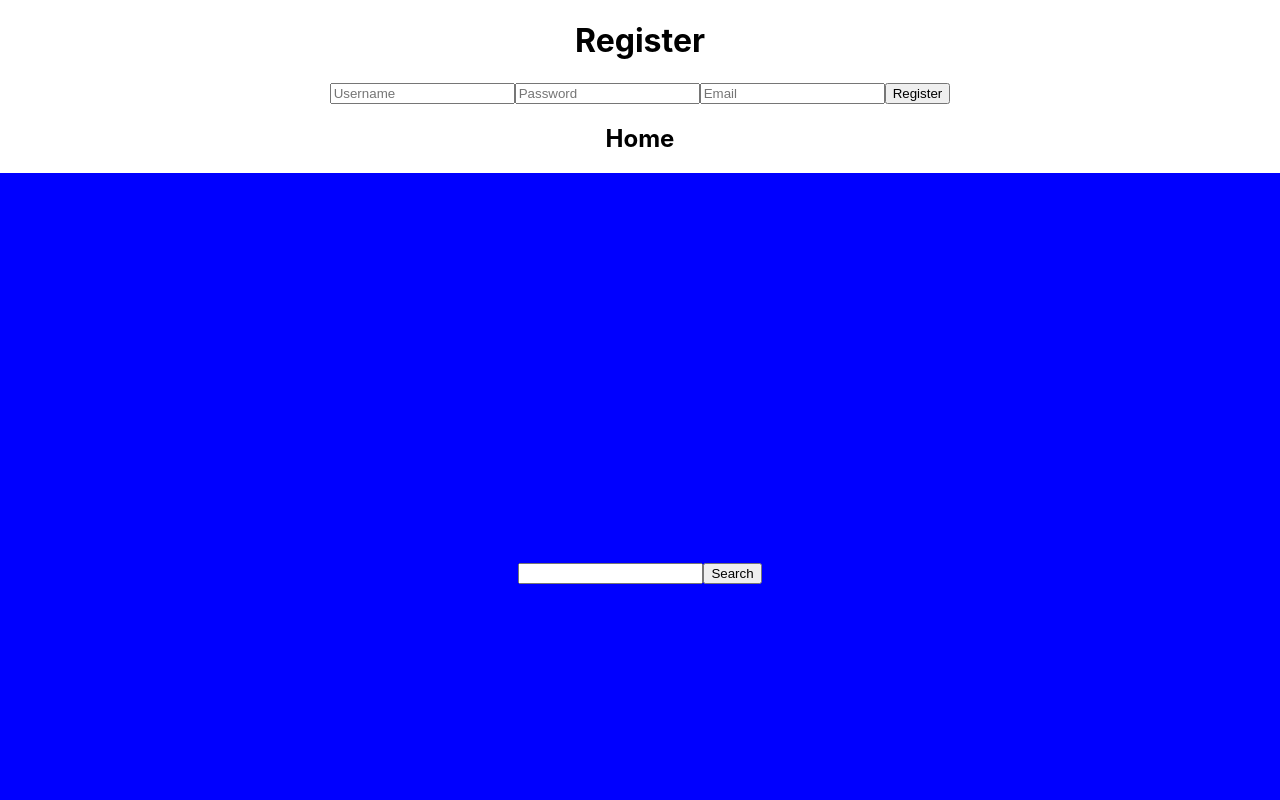
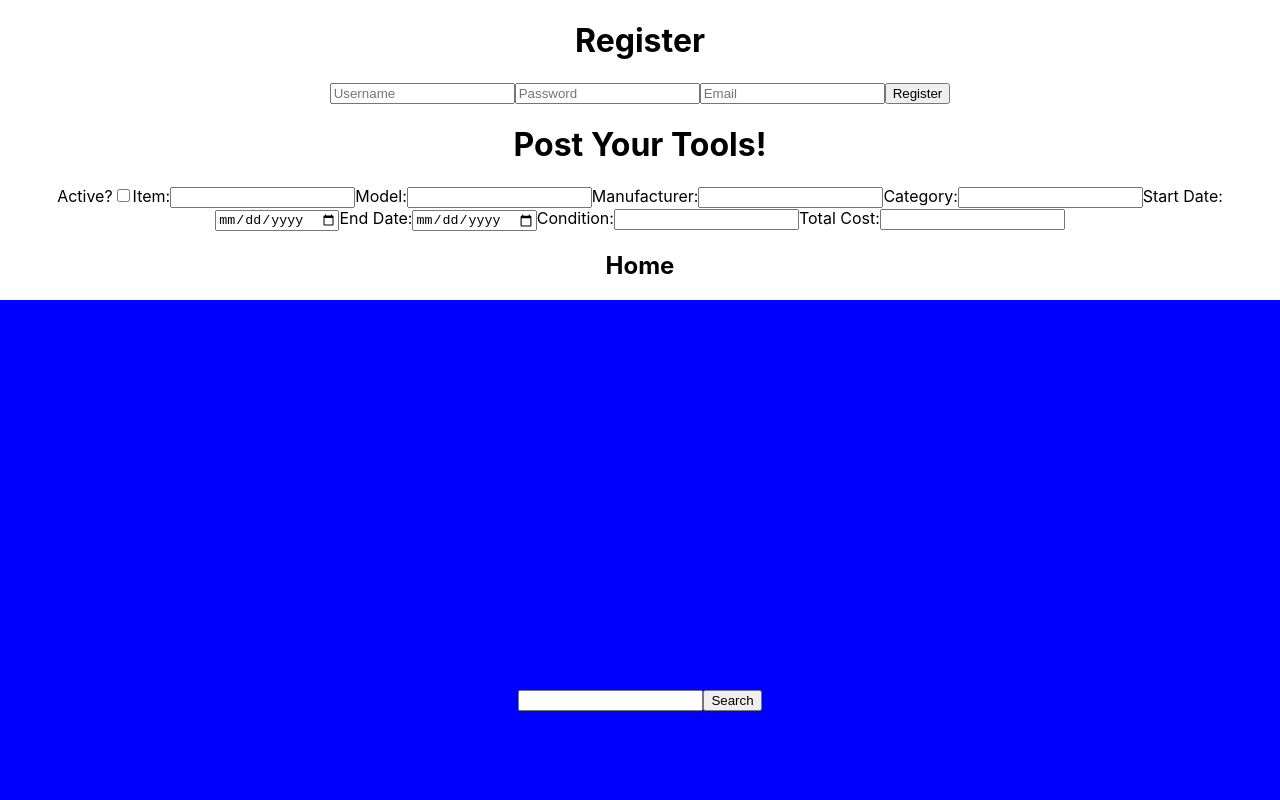
Before and after one commit to Use-My-Tools-BW/front-end, a React (Create React App) app: page /register in a window 1280 px wide. Shown: the top 800 px of the page. Built offline with nearby package versions, Linux system fonts and the light colour scheme.

Commit message:
still working on PostListingForm taking a 20min break

```diff
--- a/src/App.js
+++ b/src/App.js
@@ -9,7 +9,8 @@ import Home from "./components/Home";
 import ToolList from "./components/ToolList";
 import Account from "./components/Account";
 import Confirmation from "./components/Confirmation";
-
+import EditAccountForm from "./components/forms/PostListingForm"
+import PostListingForm from './components/forms/PostListingForm';
 function App() {
   return (
     <div className="App">
@@ -17,6 +18,8 @@ function App() {
         <Route exact path="/" component={Login}/>
         <Route exact path="/register" component={RegisterForm}/>
 
+
+      <PostListingForm/>
       <Home />
       <ToolList />
       <Account />
--- a/src/components/forms/PostListingForm.js
+++ b/src/components/forms/PostListingForm.js
@@ -4,20 +4,108 @@ import React, { useState } from 'react';
 export default function PostListingForm(){
 const [toolList, setToolList] = useState({
 
-    active: false,
+    active: false ,
     listingTitle: "",
     model:"",
     manufacturer: "",
     category: "",
-    lendSpan:
-            {
-                dateStart: "",
-                dateEnd: "",
-            },
+    dateStart: "",
+    dateEnd: "",
+
     condition: "",
     totalCost: 0,
     listingImg: ""
 });
+
+
+const changeHandler = event => {
+    setToolList({ ...toolList, [event.target.name]: event.target.value })
+}
+
+
+
+return (
+    <div>
+        <h1>Post Your Tools!</h1>
+        <form>
+            <label>
+                Active?
+                <input
+                type = "checkbox" name = "active" checked = {toolList.active}
+                />
+            </label>
+            <label>
+                Item:
+                <input
+                type = "text"
+                name="listingTitle"
+                value={toolList.listingTitle}
+                onChange={changeHandler}
+                />
+            </label>
+            <label>
+                Model:
+                <input
+                type = "text"
+                name="model"
+                value={toolList.listingTitle}
+                onChange={changeHandler}
+                />
+            </label>
+            <label>
+                Manufacturer:
+                <input
+                type = "text"
+                name="manufacturer"
+                value={toolList.listingTitle}
+                onChange={changeHandler}
+                />
+            </label>
+            <label>
+               Category:
+                <input
+                type = "text"
+                name="category"
+                value={toolList.listingTitle}
+                onChange={changeHandler}
+                />
+            </label>
+            <label>
+                Start Date:
+                <input
+                type = "date"
+                name="dateStart"
+                value={toolList.listingTitle}
+                onChange={changeHandler}
+                />
+            </label>
+            <label>
+                End Date:
+                <input
+                type = "date"
+                name="dateEnd"
+                value={toolList.listingTitle}
+                onChange={changeHandler}
+                />
+            </label>
+            <label>
+                Condition:
+                <input
+                type = "text"
+                name="condition"
+                value={toolList.listingTitle}
+                onChange={changeHandler}
+                />
+            </label>
+            <label>
+                Total Cost:
+                <input
+                type = "text"
+                name="totalCost"
+                value={toolList.listingTitle}
+                onChange={changeHandler}
+                />
+            </label>
 
 
 
@@ -25,4 +113,13 @@ const [toolList, setToolList] = useState({
 
 
 
+        </form>
+
+
+
+
+    </div>
+)
+
+
 }
```
